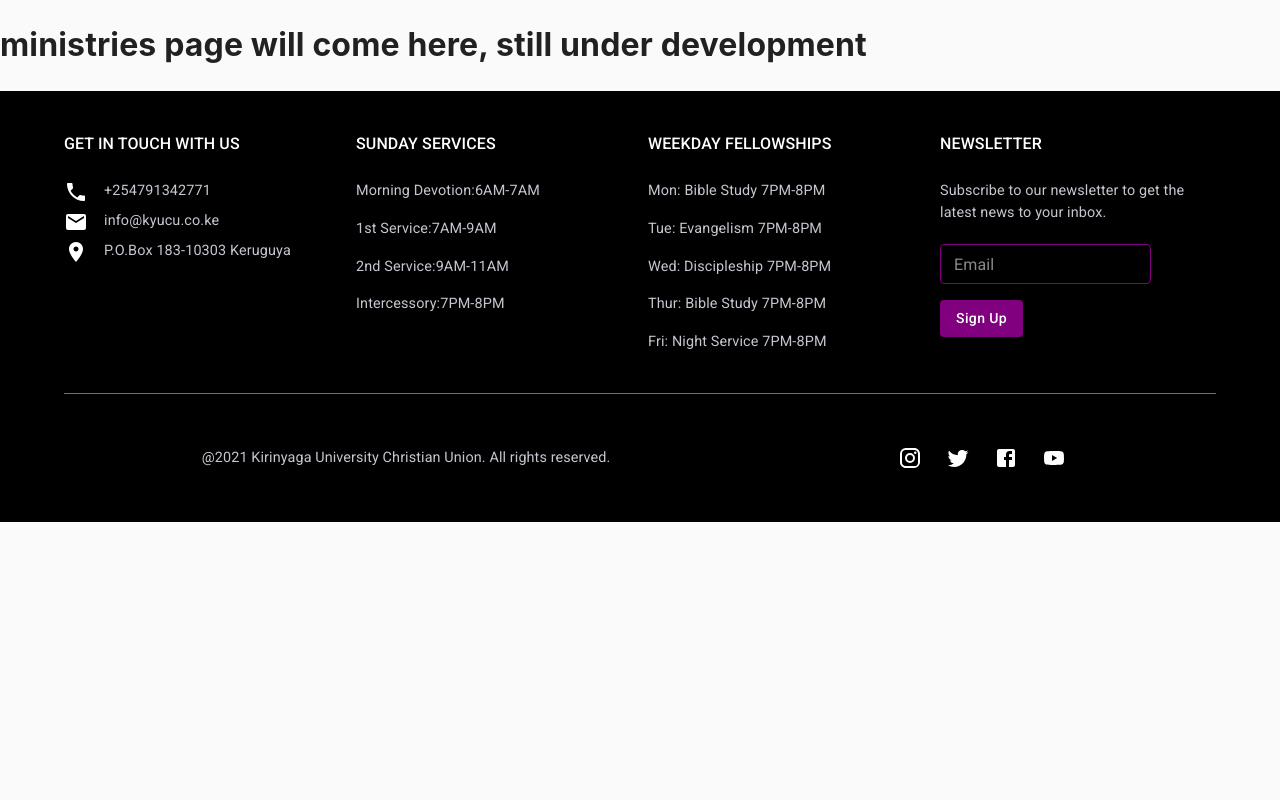
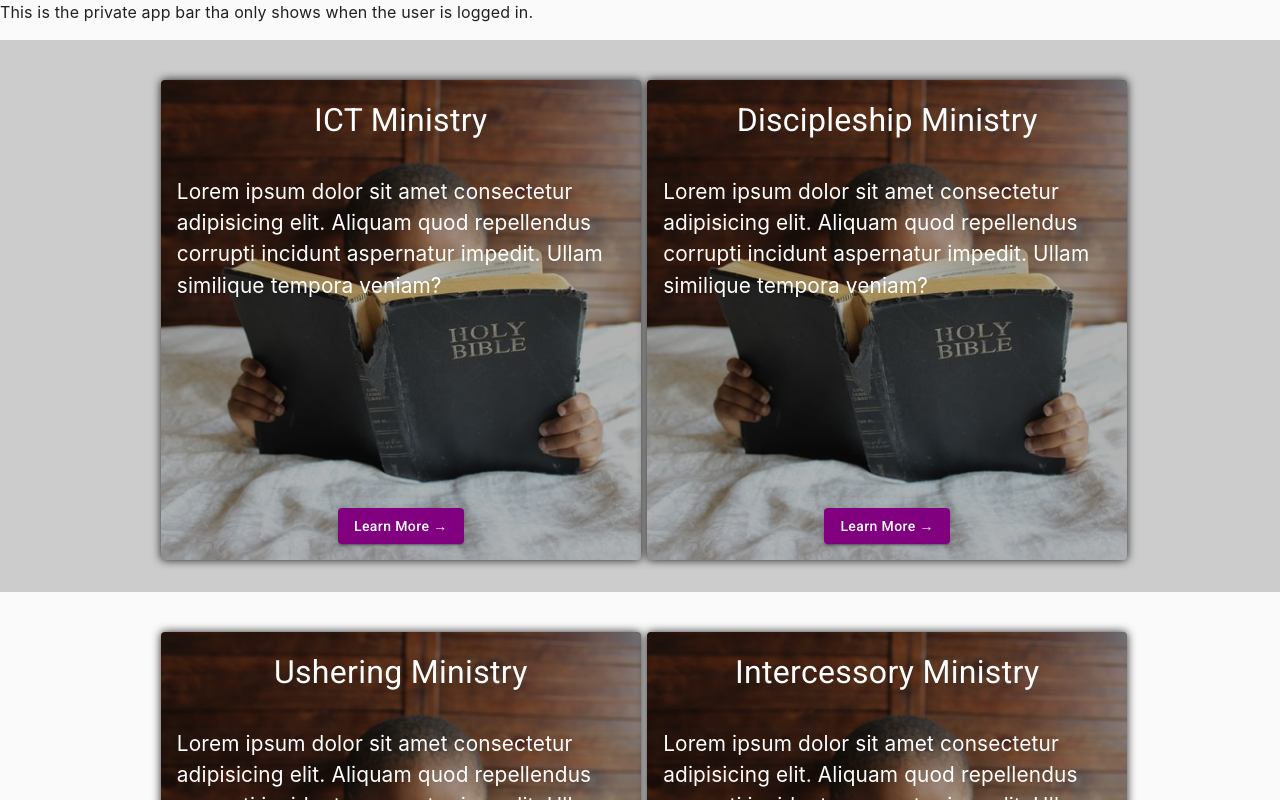
Before and after one commit to KyU-Christian-Union/kyucuwebapp, a React (Create React App) app: page /ministries in a window 1280 px wide. Shown: the top 800 px of the page. Built offline with nearby package versions, Linux system fonts and the light colour scheme.

Commit message:
created the all  ministries page

```diff
--- /dev/null
+++ b/src/components/AllMinistries/AllMinistries.jsx
@@ -0,0 +1,102 @@
+// this is what I will be exporting to the pages
+import { Grid, Box } from '@mui/material';
+import React from 'react';
+import { makeStyles } from '@mui/styles';
+import MinistryCard from './MinistryCard';
+
+const useStyles = makeStyles(theme => ({
+  root: {
+    margin: '1rem auto'
+  },
+  cards_containers: {
+    width: '100%',
+    margin: 'auto',
+    padding: '2rem',
+    '&:nth-child(odd)': {
+      backgroundColor: '#ccc'
+    },
+    [theme.breakpoints.down('md')]: {
+      // padding: '0'
+    }
+  },
+  cards_containers_child: {
+    display: 'flex',
+    alignItems: 'center',
+    width: '80%',
+    margin: 'auto',
+    '&>*:not(:last-child)': {
+      marginRight: 'auto'
+    },
+    [theme.breakpoints.down('md')]: {
+      width: '100%',
+      display: 'flex',
+      flexDirection: 'column',
+      // justifyContent: 'center',
+      // alignItems: 'center',
+      '&>*': {
+        width: '100%',
+        margin: '2rem auto',
+        marginTop: '.3rem'
+      },
+      '&>*:not(:last-child)': {
+        marginBottom: '2rem'
+      }
+    }
+  }
+}));
+const AllMinistries = () => {
+  const classes = useStyles();
+  return (
+    <Grid className={classes.root} container spacing={5} xs={12} sm={12} md={12} lg={12} xl={12}>
+      <Grid item display="flex" className={classes.cards_containers}>
+        <Box className={classes.cards_containers_child}>
+          <MinistryCard
+            subhead="ICT ministry"
+            text="Lorem ipsum dolor sit amet consectetur adipisicing elit. Aliquam quod repellendus corrupti incidunt aspernatur impedit. Ullam similique tempora veniam?"
+          />
+          <MinistryCard
+            subhead="discipleship ministry"
+            text="Lorem ipsum dolor sit amet consectetur adipisicing elit. Aliquam quod repellendus corrupti incidunt aspernatur impedit. Ullam similique tempora veniam?"
+          />
+        </Box>
+      </Grid>
+      <Grid item display="flex" className={classes.cards_containers}>
+        <Box className={classes.cards_containers_child}>
+          <MinistryCard
+            subhead="ushering ministry"
+            text="Lorem ipsum dolor sit amet consectetur adipisicing elit. Aliquam quod repellendus corrupti incidunt aspernatur impedit. Ullam similique tempora veniam?"
+          />
+          <MinistryCard
+            subhead="intercessory ministry"
+            text="Lorem ipsum dolor sit amet consectetur adipisicing elit. Aliquam quod repellendus corrupti incidunt aspernatur impedit. Ullam similique tempora veniam?"
+          />
+        </Box>
+      </Grid>
+      <Grid item display="flex" className={classes.cards_containers}>
+        <Box className={classes.cards_containers_child}>
+          <MinistryCard
+            subhead="music ministry"
+            text="Lorem ipsum dolor sit amet consectetur adipisicing elit. Aliquam quod repellendus corrupti incidunt aspernatur impedit. Ullam similique tempora veniam?"
+          />
+          <MinistryCard
+            subhead="creative ministry"
+            text="Lorem ipsum dolor sit amet consectetur adipisicing elit. Aliquam quod repellendus corrupti incidunt aspernatur impedit. Ullam similique tempora veniam?"
+          />
+        </Box>
+      </Grid>
+      <Grid item display="flex" className={classes.cards_containers}>
+        <Box className={classes.cards_containers_child}>
+          <MinistryCard
+            subhead="ICT ministry"
+            text="Lorem ipsum dolor sit amet consectetur adipisicing elit. Aliquam quod repellendus corrupti incidunt aspernatur impedit. Ullam similique tempora veniam?"
+          />
+          <MinistryCard
+            subhead="ushering ministry"
+            text="Lorem ipsum dolor sit amet consectetur adipisicing elit. Aliquam quod repellendus corrupti incidunt aspernatur impedit. Ullam similique tempora veniam?"
+          />
+        </Box>
+      </Grid>
+    </Grid>
+  );
+};
+export default AllMinistries;
--- /dev/null
+++ b/src/components/AllMinistries/MinistryCard.jsx
@@ -0,0 +1,57 @@
+import { Button, Card, CardContent, CardHeader, Typography, Box } from '@mui/material';
+import { makeStyles } from '@mui/styles';
+import React from 'react';
+import upcomingeventImage from '../../assets/images/upcomingevent_image.jpg';
+
+const useStyles = makeStyles(theme => ({
+  card_main: {
+    width: '30rem',
+    height: '30rem',
+    boxShadow: '0 0 10px',
+    position: 'relative',
+    cursor: 'pointer',
+    backgroundImage: `linear-gradient(rgba(0, 0, 0, .3), rgba(0, 0, 0, .3)),url(${upcomingeventImage})`,
+    backgroundPosition: 'center',
+    backgroundSize: 'cover',
+    transition: 'all .3s ease',
+    '&:hover': {
+      transform: 'scale(1.04)'
+    }
+  },
+  card_subhead: {
+    fontSize: theme.typography.h3.fontSize,
+    color: theme.palette.common.white,
+    textTransform: 'capitalize'
+  },
+  card_text: {
+    color: theme.palette.common.white,
+    fontSize: theme.typography.h5.fontSize
+    // lineHeight: '1'
+  },
+  u_center: {
+    width: '100%',
+    textAlign: 'center',
+    position: 'absolute',
+    bottom: '0',
+    left: '0'
+  }
+}));
+const MinistryCard = ({ subhead, text }) => {
+  const classes = useStyles();
+  return (
+    <Card className={classes.card_main}>
+      <CardHeader
+        title={
+          <Typography className={classes.card_subhead} align="center">
+            {subhead}
+          </Typography>
+        }
+      />
+      <CardContent className={classes.card_text}>{text}</CardContent>
+      <Box className={classes.u_center} p={2}>
+        <Button variant="contained">Learn More &rarr;</Button>
+      </Box>
+    </Card>
+  );
+};
+export default MinistryCard;
--- a/src/pages/MinistriesPage/MinistriesPage.jsx
+++ b/src/pages/MinistriesPage/MinistriesPage.jsx
@@ -1,10 +1,13 @@
 import React from 'react';
 import Footer from '../../components/Footer/Footer';
+import AllMinistries from '../../components/AllMinistries/AllMinistries';
+import PrivateAppBar from '../../components/AppBars.jsx/PrivateAppBar';
 
 const MinistriesPage = () => {
   return (
     <>
-      <h1>ministries page will come here, still under development</h1>
+      <PrivateAppBar />
+      <AllMinistries />
       <Footer />
     </>
   );
```
